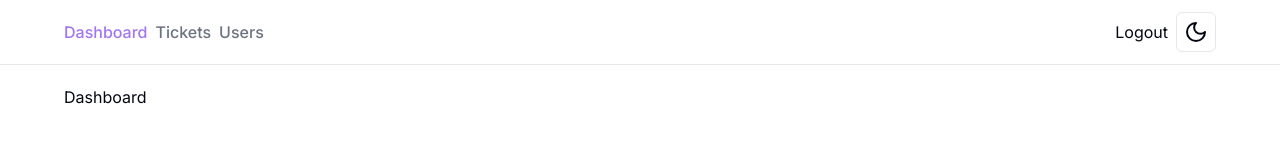
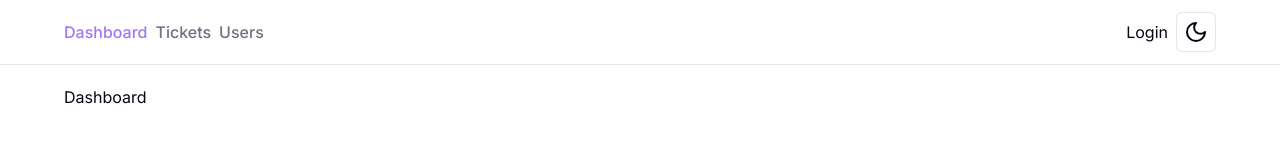
Before and after one commit to SejinPrk/TicketingApp, a Next.js app in the folder ticketapp/: page / in a window 1280 px wide. Shown: the top 160 px of the page. Built offline with nearby package versions, Linux system fonts and the light colour scheme; no server answers.

Commit message:
Navigation Login

```diff
--- a/ticketapp/components/MainNav.tsx
+++ b/ticketapp/components/MainNav.tsx
@@ -2,13 +2,22 @@
 import React from 'react';
 import ToggleMode from "./ToggleMode";
 import MainNavLinks from "./MainNavLinks";
+import { getServerSession } from "next-auth";
+import options from "@/app/api/auth/[...nextauth]/options";
 
-const MainNav = () => {
+const MainNav = async () => {
+  const session = await getServerSession(options);
+  console.log(session);
   return (
   <div className="flex justify-between">
     <MainNavLinks />
+
     <div className="flex items-center gap-2">
-      <Link href="/">Logout</Link>
+      {session ? (
+        <Link href="/api/auth/signout?callbackUrl=/">Logout</Link>
+      ) : (
+        <Link href="/api/auth/signin">Login</Link>
+      )}
       <ToggleMode />
     </div>
   </div>
```
